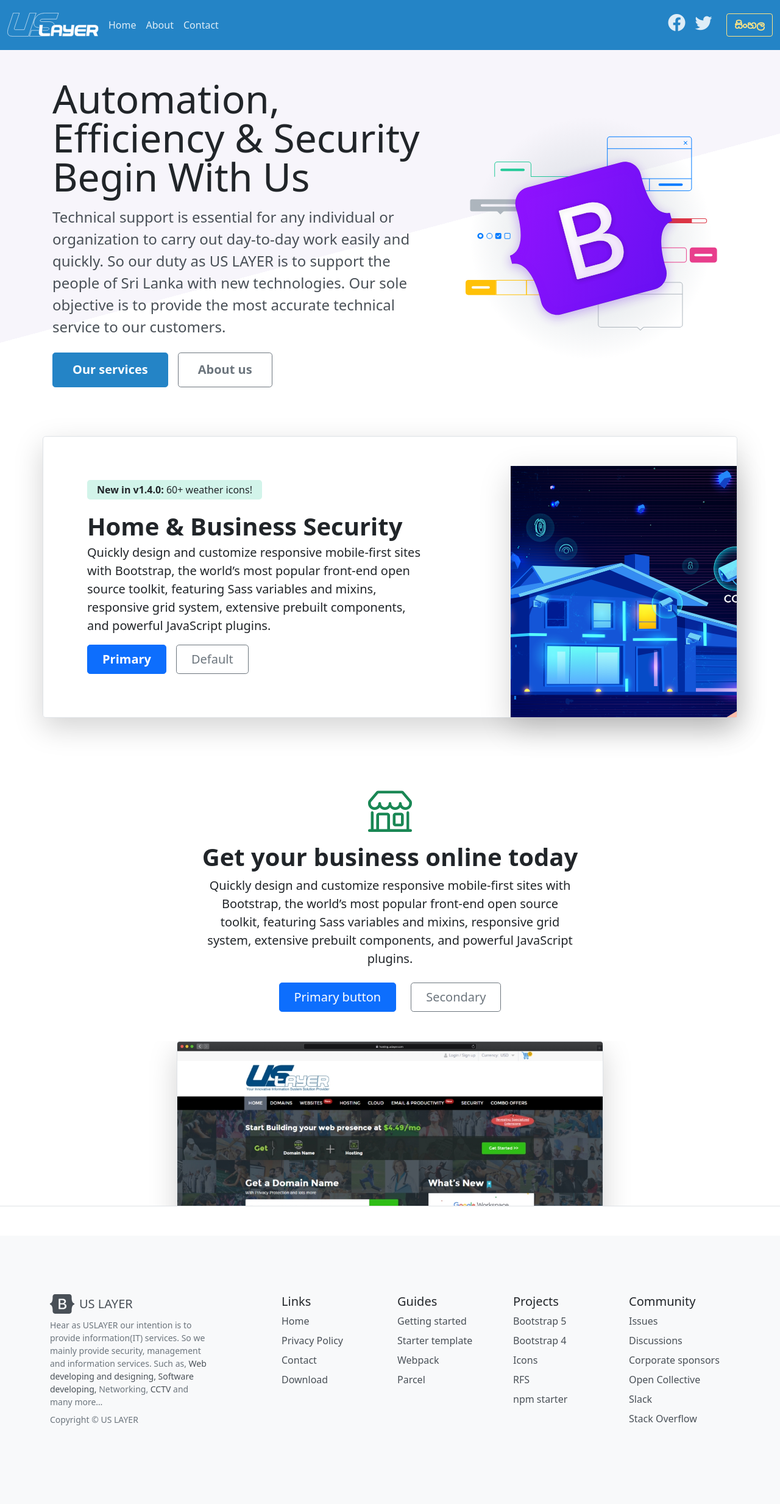
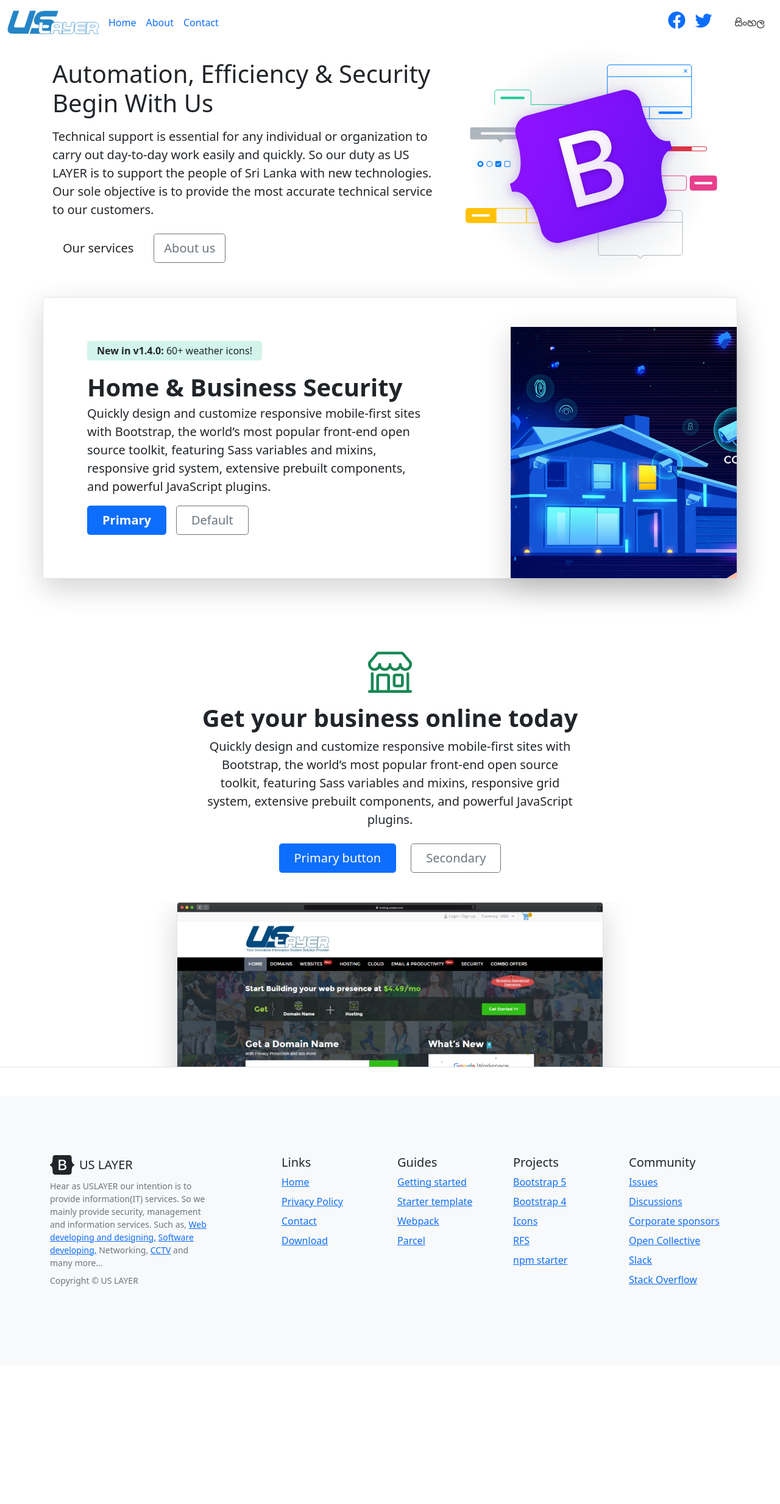
Before and after one commit to uslayer/uslayer.github.io, a Jekyll site: the page built from index.html, in a window 1280 px wide. Shown: the whole page at 61% size. Built offline with Jekyll 4.4.1, drawn with Linux system fonts in a browser that asks for light colours; the list of posts is cut into pages by our own code; after the commit the page ends 2238 px from its top, so only the background shows below that.

Commit message:
Update default.html

```diff
--- a/_layouts/default.html
+++ b/_layouts/default.html
@@ -10,7 +10,6 @@
 {% seo %}
 
 <link href="{{ site.baseurl }}/assets/css/bootstrap.min.css" rel="stylesheet">
-<link href="{{ site.baseurl }}/assets/css/btrap.css" rel="stylesheet">
 <link rel="stylesheet" href="https://cdn.jsdelivr.net/npm/bootstrap-icons@1.5.0/font/bootstrap-icons.css">
 
 <!-- custom CSS - Remove this if you don't use it or choose to customize the stylesheet with sass-->
```
